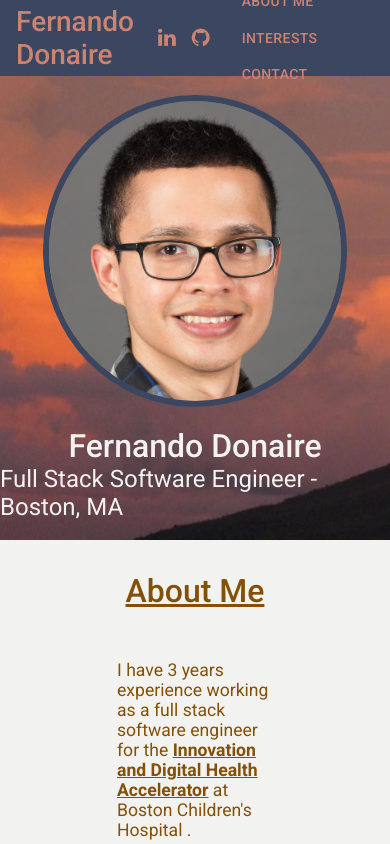
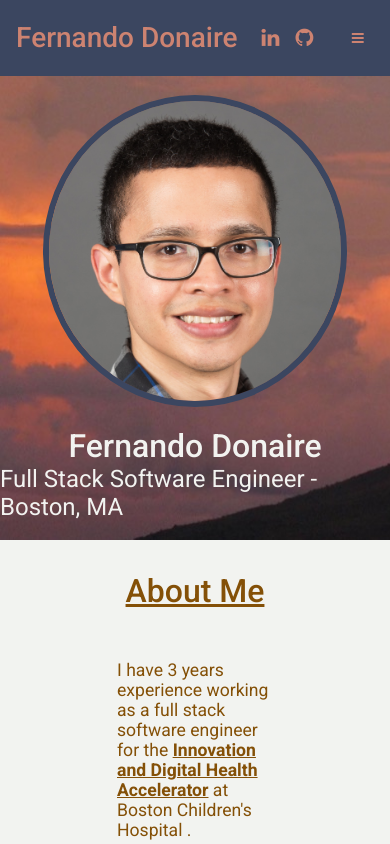
Before and after one commit to nandodonaire/nandodonaire.github.io, a React (Create React App) app: page / in a window 390 px wide. Shown: the top 844 px of the page. Built offline with nearby package versions, Linux system fonts and the light colour scheme.

Commit message:
Added hamburger menu to Header

```diff
--- a/src/components/Header/index.js
+++ b/src/components/Header/index.js
@@ -1,4 +1,6 @@
-import React from "react";
+import React, { useState, useRef } from "react";
+import Menu from "@material-ui/core/Menu";
+import MenuItem from "@material-ui/core/MenuItem";
 import {
   HeaderContainer,
   NameSection,
@@ -9,7 +11,12 @@ import {
 } from "./styles";
 import { StyledLink } from "../CommonStyledComponents/StyledLink";
 
-const Header = () => (
+const Header = () => {
+  const [isMenuOpen, updateIsMenuOpen] = useState(false);
+  const handleMenuOpen = () => updateIsMenuOpen(true);
+  const handleClose = () => updateIsMenuOpen(false);
+  const hamburgerMenuAnchor = useRef();
+  return (
     <HeaderContainer>
       <NameSection>
         <NameSectionText>Fernando Donaire</NameSectionText>
@@ -34,12 +41,38 @@ const Header = () => (
           </StyledLink>
         </IconContainer>
       </NameSection>
+      {document.body.clientWidth > 630 ? (
         <ButtonSection>
           <HeaderButton href="#about-me">About Me</HeaderButton>
           <HeaderButton href="#interests">Interests</HeaderButton>
           <HeaderButton>Contact</HeaderButton>
         </ButtonSection>
+      ) : (
+        <div id="hamburger-menu-container" ref={hamburgerMenuAnchor}>
+          <HeaderButton onClick={handleMenuOpen}>
+            <i className="fa fa-bars" />
+          </HeaderButton>
+          <Menu
+            id="header-hamburger-menu"
+            anchorEl={hamburgerMenuAnchor.current}
+            keepMounted
+            open={isMenuOpen}
+            onClose={handleClose}
+          >
+            <MenuItem onClick={handleClose}>
+              <HeaderButton href="#about-me">About Me</HeaderButton>
+            </MenuItem>
+            <MenuItem onClick={handleClose}>
+              <HeaderButton href="#interests">Interests</HeaderButton>
+            </MenuItem>
+            <MenuItem onClick={handleClose}>
+              <HeaderButton>Contact</HeaderButton>
+            </MenuItem>
+          </Menu>
+        </div>
+      )}
     </HeaderContainer>
   );
+};
 
 export default Header;
```
Lines whose indentation alone changed are shown as unchanged.
